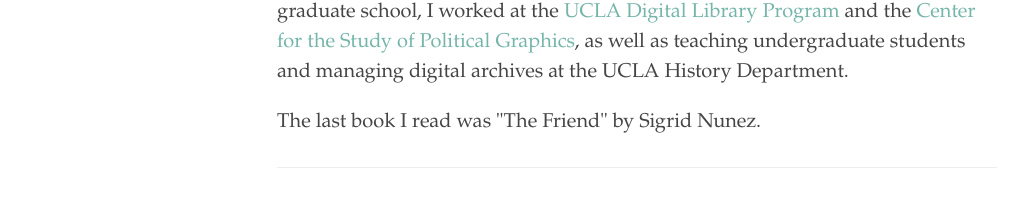
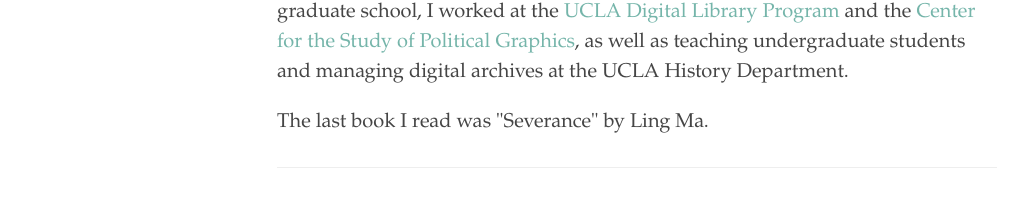
Before and after one commit to isawil/isawil.github.io, a Jekyll site: the page built from index.html, in a window 1280 px wide. Shown: the part 505-712 px from the top of the page, without its empty margins (3-1031 px from the left). Built offline with Jekyll 4.4.1, drawn with Linux system fonts in a browser that asks for light colours; comment, search, counter and statistics services are not loaded.

Commit message:
Update index.html

```diff
--- a/index.html
+++ b/index.html
@@ -25,7 +25,7 @@ title: "Isaac Williams"
 </p>
 
 <p>
-  The last book I read was "The Friend" by Sigrid Nunez.
+  The last book I read was "Severance" by Ling Ma.
 </p>
 
 <!-- Default Statcounter code for Isawil.github.io
```
